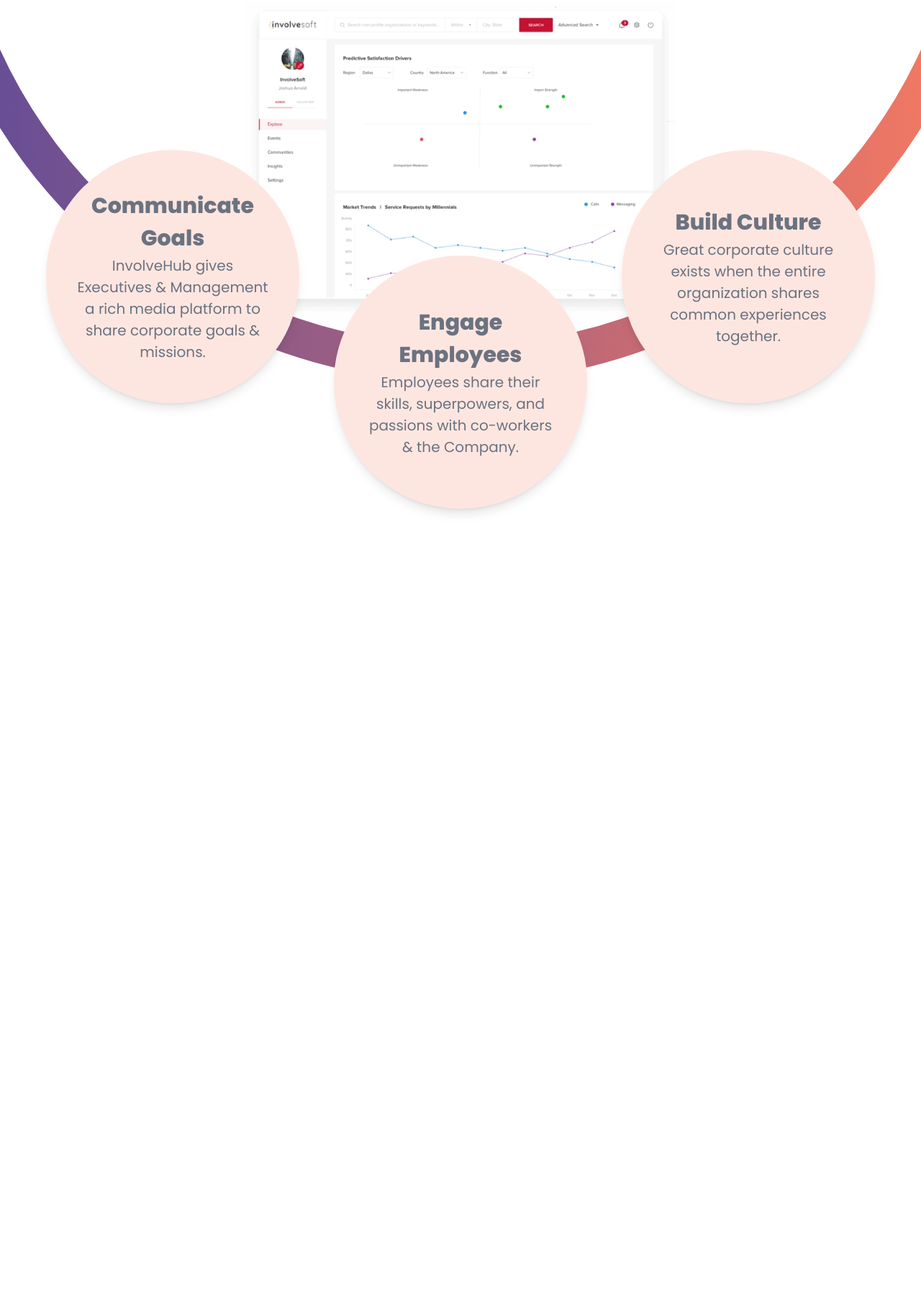
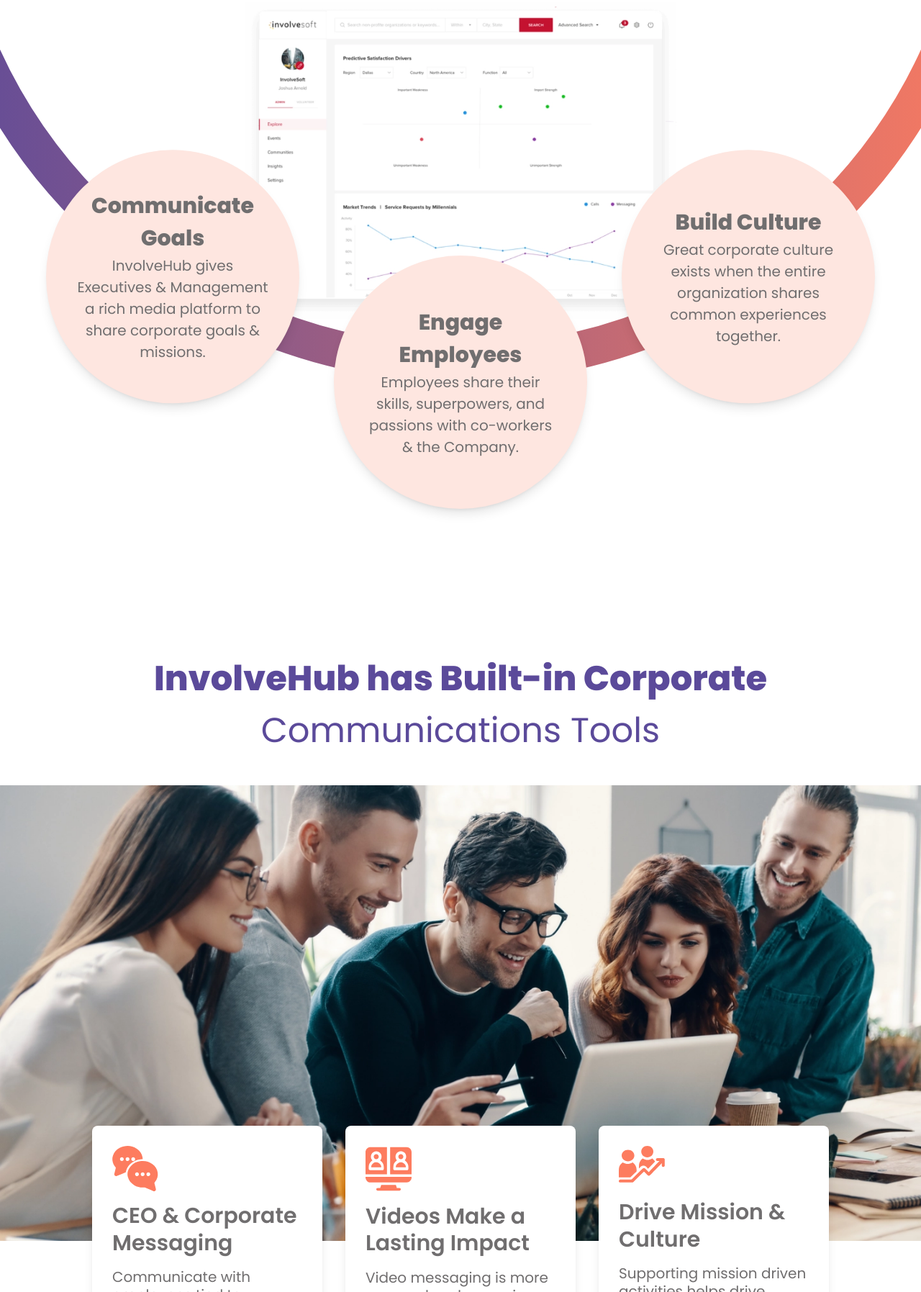
Before and after one commit to chome-codebranch/involvehub-home-new-design, a website built with Vite: page src/index.html in a window 1280 px wide. Shown: the part 4812-6607 px from the top of the page at 72% size. Before the commit the page ends 5651 px from the top, so only its background shows below. Built offline with nearby package versions, Linux system fonts and the light colour scheme.

Commit message:
Comunications section 2.

```diff
--- a/src/index.html
+++ b/src/index.html
@@ -71,7 +71,10 @@
                             </a>
                         </li>
                         <li class="whitespace-nowrap">
-                            <a @click="$store.menu.close()" href="#">
+                            <a
+                                @click="$store.menu.close()"
+                                href="#social-media"
+                            >
                                 Social Media
                             </a>
                         </li>
@@ -113,7 +116,7 @@
                             <a href="#comunications">Comunications</a>
                         </li>
                         <li class="whitespace-nowrap">
-                            <a href="#">Social Media</a>
+                            <a href="#social-media">Social Media</a>
                         </li>
                     </ul>
                     <button
@@ -517,7 +520,7 @@
             </section>
             <section
                 id="comunications"
-                class="w-full pt-24 pb-4 bg-[url('/img/illustrations/background_line.svg')] lg:bg-[url('/img/illustrations/arch.svg')] bg-auto bg-[center_top_20rem] lg:bg-[center_top_-2rem] bg-no-repeat"
+                class="w-full pt-24 bg-[url('/img/illustrations/background_line.svg')] lg:bg-[url('/img/illustrations/arch.svg')] bg-auto bg-[center_top_15rem] lg:bg-[center_top_-2rem] bg-no-repeat"
             >
                 <div class="w-full text-center">
                     <p class="text-primary text-3xl md:text-5xl">
@@ -525,7 +528,7 @@
                         Causes You Love
                     </p>
                 </div>
-                <div class="w-full h-auto py-7 flex flex-col items-center">
+                <div class="w-full h-auto pt-7 flex flex-col items-center">
                     <div class="w-full flex flex-col items-center">
                         <img class="w-150" src="/img/ss_section.webp" alt="" />
                     </div>
@@ -537,11 +540,11 @@
                             class="p-10 flex flex-col justify-center items-center shadow-lg w-80 md:w-91 z-10 aspect-square bg-secondary-50 rounded-full lg:-translate-y-1/1.5"
                         >
                             <p
-                                class="text-gray-500 text-center text-2xl md:text-3xl font-bold"
+                                class="text-ih_gray-300 text-center text-2xl md:text-3xl font-bold"
                             >
                                 Communicate Goals
                             </p>
-                            <p class="text-gray-500 text-center md:text-xl">
+                            <p class="text-ih_gray-300 text-center md:text-xl">
                                 InvolveHub gives Executives & Management a rich
                                 media platform to share corporate goals &
                                 missions.
@@ -551,11 +554,11 @@
                             class="p-10 flex flex-col justify-center items-center shadow-lg w-80 md:w-91 z-10 aspect-square bg-secondary-50 rounded-full lg:-translate-y-1/4"
                         >
                             <p
-                                class="text-gray-500 text-center text-2xl md:text-3xl font-bold"
+                                class="text-ih_gray-300 text-center text-2xl md:text-3xl font-bold"
                             >
                                 Engage Employees
                             </p>
-                            <p class="text-gray-500 text-center md:text-xl">
+                            <p class="text-ih_gray-300 text-center md:text-xl">
                                 Employees share their skills, superpowers, and
                                 passions with co-workers & the Company.
                             </p>
@@ -564,13 +567,86 @@
                             class="p-10 flex flex-col justify-center items-center shadow-lg w-80 md:w-91 z-10 aspect-square bg-secondary-50 rounded-full lg:-translate-y-1/1.5"
                         >
                             <p
-                                class="text-gray-500 text-center text-2xl md:text-3xl font-bold"
+                                class="text-ih_gray-300 text-center text-2xl md:text-3xl font-bold"
                             >
                                 Build Culture
                             </p>
-                            <p class="text-gray-500 text-center md:text-xl">
+                            <p class="text-ih_gray-300 text-center md:text-xl">
                                 Great corporate culture exists when the entire
                                 organization shares common experiences together.
+                            </p>
+                        </div>
+                    </div>
+                </div>
+            </section>
+            <section id="social-media" class="h-screen w-full pt-24 pb-4">
+                <div
+                    class="w-full text-center flex justify-center px-6 pt-4 pb-10"
+                >
+                    <p
+                        class="text-primary-300 text-2xl md:text-5xl max-w-[60rem]"
+                    >
+                        <span class="font-bold">
+                            InvolveHub has Built-in Corporate
+                        </span>
+                        Communications Tools
+                    </p>
+                </div>
+                <div class="w-full">
+                    <img
+                        class="w-full"
+                        src="/img/section_background.webp"
+                        alt=""
+                    />
+                    <div
+                        class="w-full flex flex-wrap justify-center gap-8 -translate-y-28 lg:-translate-y-40"
+                    >
+                        <div
+                            class="w-80 h-100 rounded-lg bg-white shadow-lg p-7 text-ih_gray-300"
+                        >
+                            <div class="w-16">
+                                <img src="/img/icons/bubble_icon.svg" alt="" />
+                            </div>
+                            <p
+                                class="text-3xl font-semibold py-4 leading-tight"
+                            >
+                                CEO & Corporate Messaging
+                            </p>
+                            <p class="text-xl leading-tight">
+                                Communicate with employees tied to corporate
+                                mission driven events.
+                            </p>
+                        </div>
+                        <div
+                            class="w-80 h-100 rounded-lg bg-white shadow-lg p-7 text-ih_gray-300"
+                        >
+                            <div class="w-16">
+                                <img src="/img/icons/video_icon.svg" alt="" />
+                            </div>
+                            <p
+                                class="text-3xl font-semibold py-4 leading-tight"
+                            >
+                                Videos Make a Lasting Impact
+                            </p>
+                            <p class="text-xl leading-tight">
+                                Video messaging is more personal and engaging
+                                for viewers to consume.
+                            </p>
+                        </div>
+                        <div
+                            class="w-80 h-100 rounded-lg bg-white shadow-lg p-7 text-ih_gray-300"
+                        >
+                            <div class="w-16">
+                                <img src="/img/icons/support_icon.svg" alt="" />
+                            </div>
+                            <p
+                                class="text-3xl font-semibold py-4 leading-tight"
+                            >
+                                Drive Mission & Culture
+                            </p>
+                            <p class="text-xl leading-tight">
+                                Supporting mission driven activities helps drive
+                                employee engagement & builds cultures.
                             </p>
                         </div>
                     </div>
--- a/tailwind.config.cjs
+++ b/tailwind.config.cjs
@@ -34,6 +34,10 @@
                     500: "#FD7C5F",
                     DEFAULT: "#FD7C5F",
                 },
+                ih_gray: {
+                    300: "#706E6F",
+                    DEFAULT: "#706E6F",
+                },
             },
             animation: {
                 toast: "fade 1s linear 1s forwards",
@@ -68,7 +72,7 @@
                 1000: "1000",
             },
             width: {
-                "91": "22rem",
+                91: "22rem",
                 100: "25rem",
                 150: "37.5rem",
                 200: "50rem",
```
